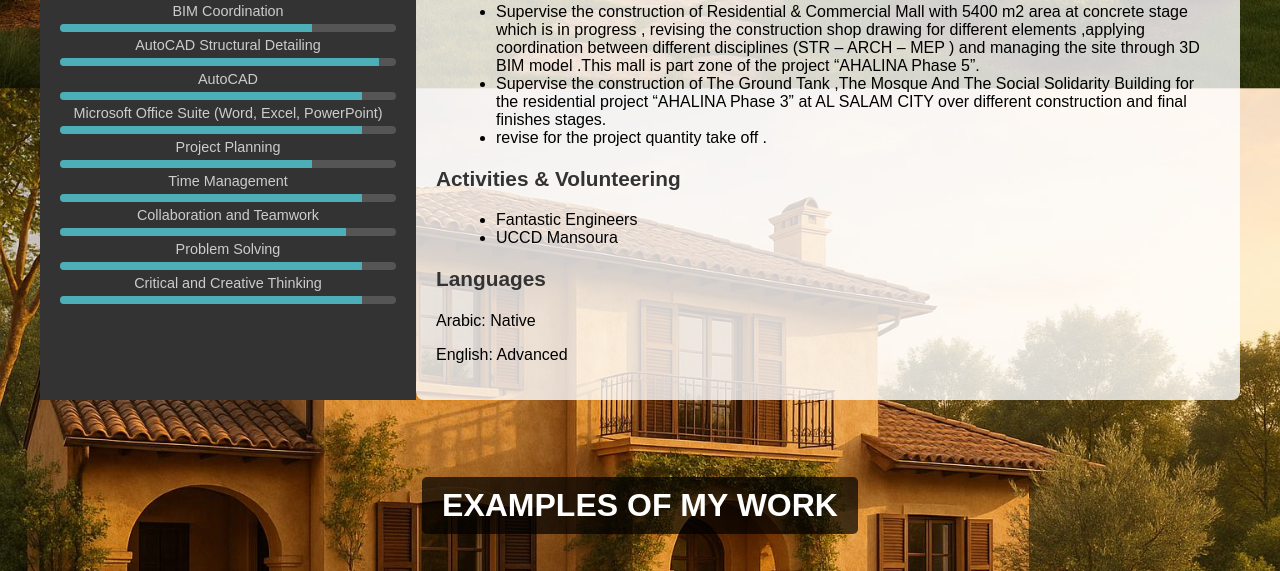
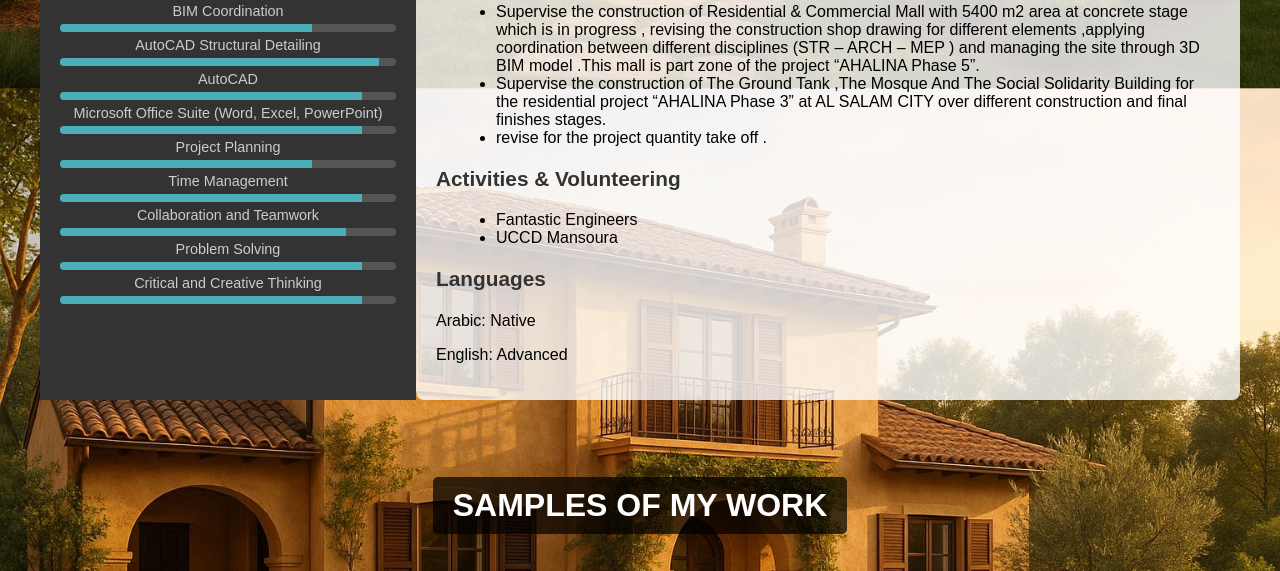
Before and after one commit to Nourelsherbeny/NourElsherbeny, a plain HTML site: page index.html in a window 1280 px wide. Shown: the part 765-1336 px from the top of the page. Drawn offline with Linux system fonts and the light colour scheme.

Commit message:
Update index.html

```diff
--- a/index.html
+++ b/index.html
@@ -207,7 +207,7 @@
     <!-- قسم الصور -->
     <section class="gallery-section">
         <h1 class="gallery-title">
-            Examples Of My Work
+            Samples Of My Work
         </h1>
         <div class="gallery-grid">
             <img src="image1.jpg" alt="Work Example 1">
```
